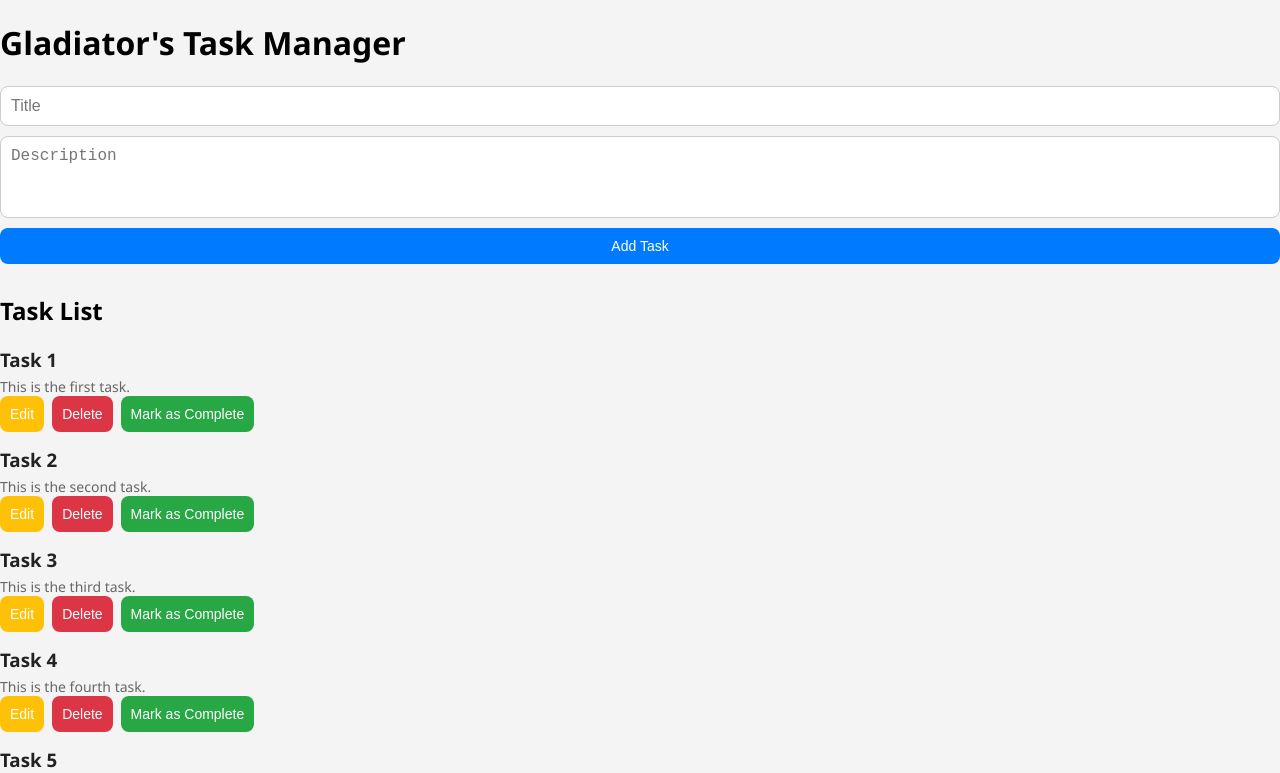
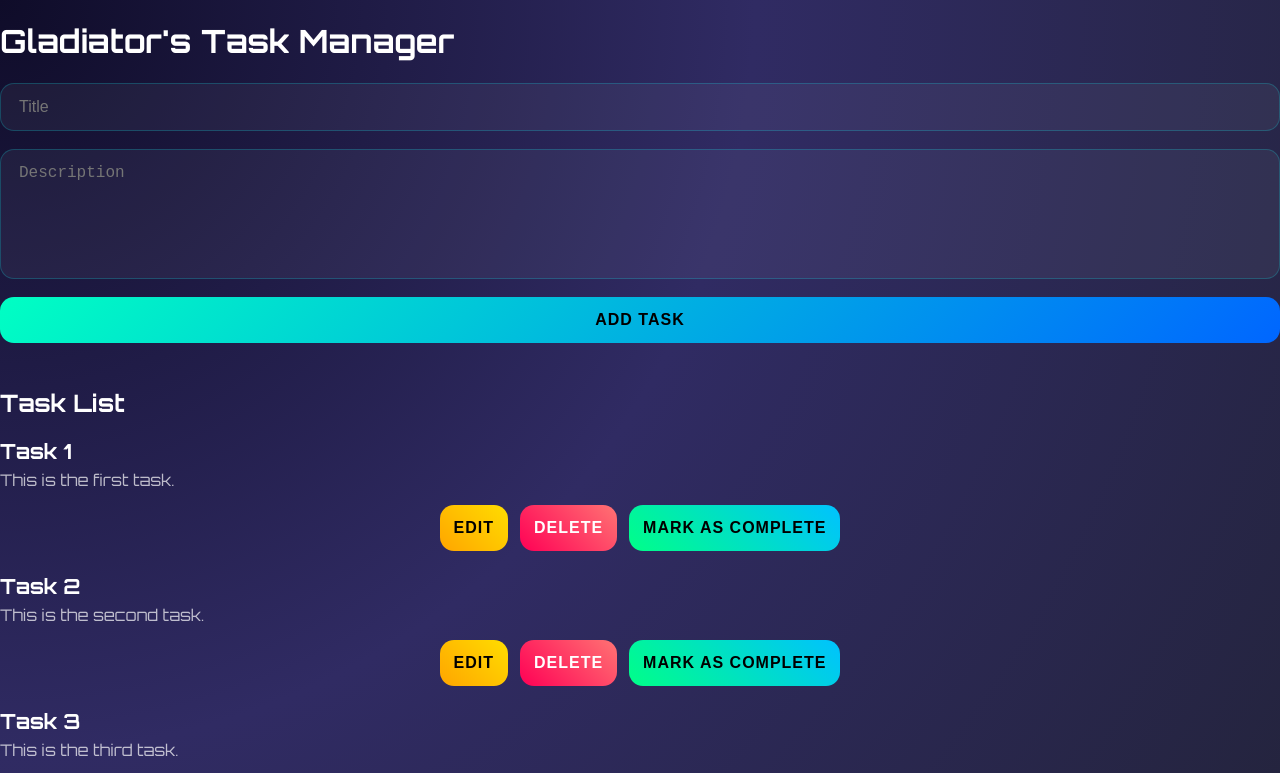
Before and after one commit to Kipla1/task-manager-react, a React (Vite) app: page / in a window 1280 px wide. Shown: the top 773 px of the page. Built offline with nearby package versions, Linux system fonts and the light colour scheme.

Commit message:
Enhance TaskInputForm and App styles with new features and improved aesthetics

```diff
--- a/src/App.css
+++ b/src/App.css
@@ -1,108 +1,165 @@
+@import url('https://fonts.googleapis.com/css2?family=Orbitron:wght@400;700&display=swap');
+
 body {
-  font-family: 'Segoe UI', Tahoma, Geneva, Verdana, sans-serif;
+  font-family: 'Orbitron', 'Poppins', sans-serif;
   margin: 0;
-  background: #f4f4f4;
+  background: radial-gradient(circle at top left, #0f0c29, #302b63, #24243e);
+  min-height: 100vh;
+  color: #ffffff;
+  overflow-x: hidden;
+  background-attachment: fixed;
 }
 
 .app-container {
-  max-width: 600px;
-  margin: 30px auto;
-  padding: 20px;
-  background: white;
-  border-radius: 12px;
-  box-shadow: 0 4px 12px rgba(0,0,0,0.1);
+  max-width: 800px;
+  margin: 60px auto;
+  padding: 35px;
+  background: rgba(0, 0, 0, 0.5);
+  border-radius: 25px;
+  box-shadow: 0 0 40px rgba(0, 255, 255, 0.15);
+  backdrop-filter: blur(12px);
+  border: 1px solid rgba(0, 255, 255, 0.1);
+  transition: all 0.4s ease;
+  animation: pulse 4s ease-in-out infinite;
+}
+
+@keyframes pulse {
+  0%, 100% {
+    box-shadow: 0 0 40px rgba(0, 255, 255, 0.15);
+  }
+  50% {
+    box-shadow: 0 0 60px rgba(0, 255, 255, 0.4);
+  }
 }
 
 .header {
   text-align: center;
-  color: #333;
-  margin-bottom: 20px;
+  font-size: 3rem;
+  background: linear-gradient(90deg, #00ffe7, #ff00cc);
+  -webkit-background-clip: text;
+  background-clip: text;
+  color: transparent;
+  text-shadow: 0 0 15px rgba(0, 255, 255, 0.5);
+  margin-bottom: 40px;
 }
 
 .footer {
   text-align: center;
+  color: rgba(255, 255, 255, 0.5);
+  font-size: 0.85rem;
+  align-items: center;
+  padding-top: 30px;
 }
 
 .task-form {
   display: flex;
   flex-direction: column;
-  gap: 10px;
-  margin-bottom: 30px;
+  gap: 18px;
+  margin-bottom: 45px;
 }
 
-.input {
-  padding: 10px;
+.input, .textarea {
+  padding: 14px 18px;
   font-size: 16px;
-  border-radius: 8px;
-  border: 1px solid #ccc;
+  border-radius: 14px;
+  border: 1px solid rgba(0, 255, 255, 0.2);
+  background: rgba(255, 255, 255, 0.05);
+  color: #ffffff;
+  outline: none;
+  transition: all 0.3s ease;
+}
+
+.input:focus, .textarea:focus {
+  background: rgba(0, 255, 255, 0.08);
+  box-shadow: 0 0 20px rgba(0, 255, 255, 0.3);
 }
 
 .textarea {
-  height: 60px;
+  height: 100px;
   resize: none;
 }
 
 .btn {
-  padding: 10px;
+  padding: 14px;
   border: none;
-  border-radius: 8px;
+  border-radius: 14px;
   cursor: pointer;
-  font-size: 14px;
+  font-size: 16px;
+  font-weight: 700;
+  letter-spacing: 1px;
+  text-transform: uppercase;
+  transition: transform 0.3s ease, box-shadow 0.3s ease;
+}
+
+.btn:hover {
+  transform: scale(1.07);
+  box-shadow: 0 0 20px rgba(255, 255, 255, 0.3);
 }
 
 .add-btn {
-  background-color: #007bff;
-  color: white;
+  background: linear-gradient(135deg, #00ffc3, #0066ff);
+  color: black;
 }
 
 .task-list {
   display: flex;
   flex-direction: column;
-  gap: 15px;
+  gap: 22px;
 }
 
 .task {
-  padding: 15px;
-  border: 1px solid #e0e0e0;
-  border-radius: 10px;
-  background: #fafafa;
+  padding: 22px;
+  border-radius: 16px;
+  background: rgba(255, 255, 255, 0.06);
   display: flex;
   justify-content: space-between;
   align-items: center;
+  transition: transform 0.3s ease, background 0.3s ease;
+  border: 1px solid rgba(255, 255, 255, 0.08);
+}
+
+.task:hover {
+  background: rgba(0, 255, 255, 0.1);
+  transform: scale(1.01);
 }
 
 .task.completed {
-  background-color: #d4edda;
-  border-color: #c3e6cb;
+  background: linear-gradient(90deg, rgba(0,255,0,0.2), rgba(255,255,255,0.05));
+  border-color: rgba(0,255,0,0.3);
+  opacity: 0.85;
 }
 
 .task-info h3 {
-  margin: 0 0 5px;
-  color: #222;
+  margin: 0 0 6px;
+  color: #ffffff;
+  font-size: 1.3rem;
 }
 
 .task-info p {
   margin: 0;
-  color: #666;
-  font-size: 14px;
+  color: rgba(255, 255, 255, 0.7);
+  font-size: 1rem;
+}
+.task-actions {
+  display: flex;
+  gap: 12px;
+  justify-content: center;
+  width: 100%;
+  margin-top: 15px;
 }
 
-.task-actions {
-  display: flex;
-  gap: 8px;
-}
 
 .edit-btn {
-  background-color: #ffc107;
-  color: white;
+  background: linear-gradient(45deg, #ffa500, #ffdd00);
+  color: #000;
 }
 
 .delete-btn {
-  background-color: #dc3545;
-  color: white;
+  background: linear-gradient(45deg, #ff0055, #ff7373);
+  color: #fff;
 }
 
 .complete-btn {
-  background-color: #28a745;
-  color: white;
+  background: linear-gradient(45deg, #00ff88, #00c2ff);
+  color: black;
 }
--- a/src/TaskInputForm.jsx
+++ b/src/TaskInputForm.jsx
@@ -1,12 +1,21 @@
 function TaskInputForm() {
+  const handleClick = (event) => {
+    event.preventDefault();
+    console.log('I was clicked');
+    console.log(1 + 1);
+  };
+
   return (
     <>
       <form className='task-form'>
         <input type='text' placeholder='Title' className='input' />
         <textarea placeholder='Description' className='input textarea' />
-        <button type='submit' className='btn add-btn'>
+        <button type='submit' className='btn add-btn' onClick={handleClick}>
           Add Task
         </button>
+        {/* <button type='submit' className='btn add-btn' onClick={handleClick()}>
+          Add Task
+        </button> */}
       </form>
     </>
   );
```
Also changed, not shown: 1 other file (tests, documents, lock files or other folders).
